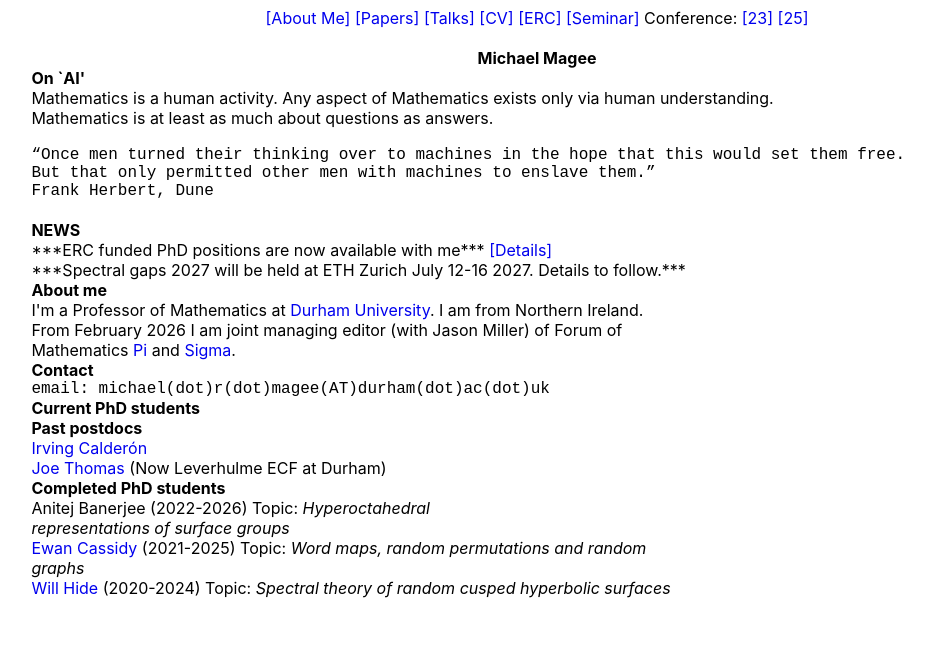
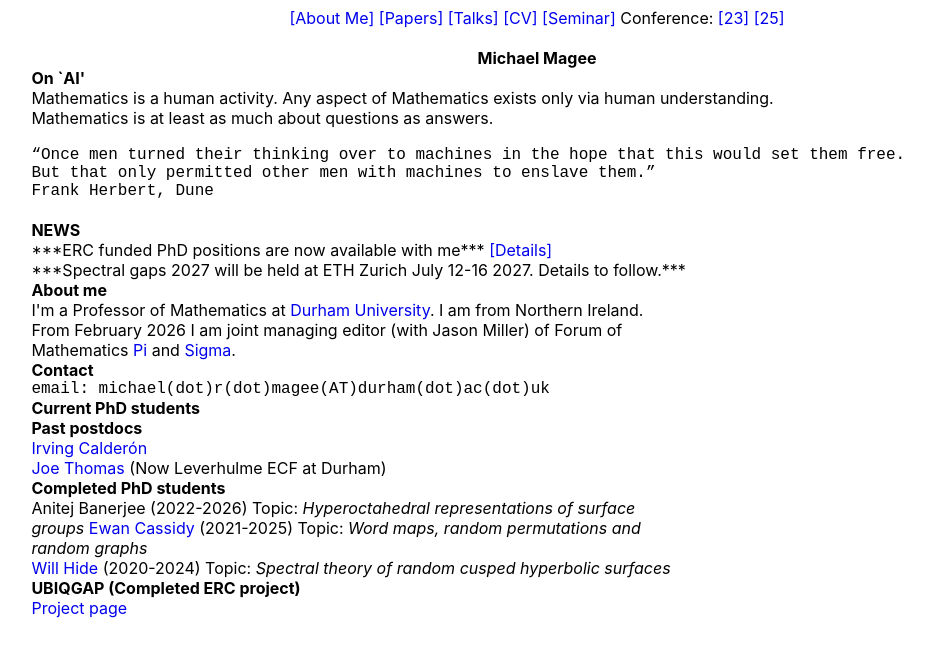
Before and after one commit to michaelrmagee/michaelrmagee.github.io, a plain HTML site: page index.html in a window 1280 px wide. Shown: the whole page, without its empty margins (103-1036 px from the left). Drawn offline with Linux system fonts and the light colour scheme.

Commit message:
Update index.html

```diff
--- a/index.html
+++ b/index.html
@@ -10,7 +10,6 @@
 <a href="./papers.html">[Papers]</a>
 <a href="./talks.html">[Talks]</a>
 <a href="./cv.html">[CV]</a>
-<a href="./UBIQGAP.html">[ERC]</a>
 <a href="./seminar.html">[Seminar]</a>
 Conference:
 <a href="./DS_SG.html">[23]</a>
@@ -74,17 +73,17 @@ From February 2026 I am joint managing editor (with Jason Miller) of Forum of Ma
 </div>
 <div class="optw"><b>Completed PhD students</b></div>
 <div class="optw">
-<div class="optw">
+
 Anitej Banerjee (2022-2026) Topic: <i>Hyperoctahedral representations of surface groups</i>
-</div>
+
 <a href="https://sites.google.com/view/ewancassidy/home">Ewan Cassidy</a> (2021-2025) Topic: <i>Word maps, random permutations and random graphs</i><br>
 <a href="https://sites.google.com/view/will-hide/home">Will Hide</a> (2020-2024) Topic: <i>Spectral theory of random cusped hyperbolic surfaces</i>
 <br>
 </div>
 
 
-
-</div>
+<div class="optw"><b>UBIQGAP (Completed ERC project)</b></div>
+<a href="./UBIGAP.HTML">Project page</a>
 
 
 <div class="showhim">&nbsp
```
